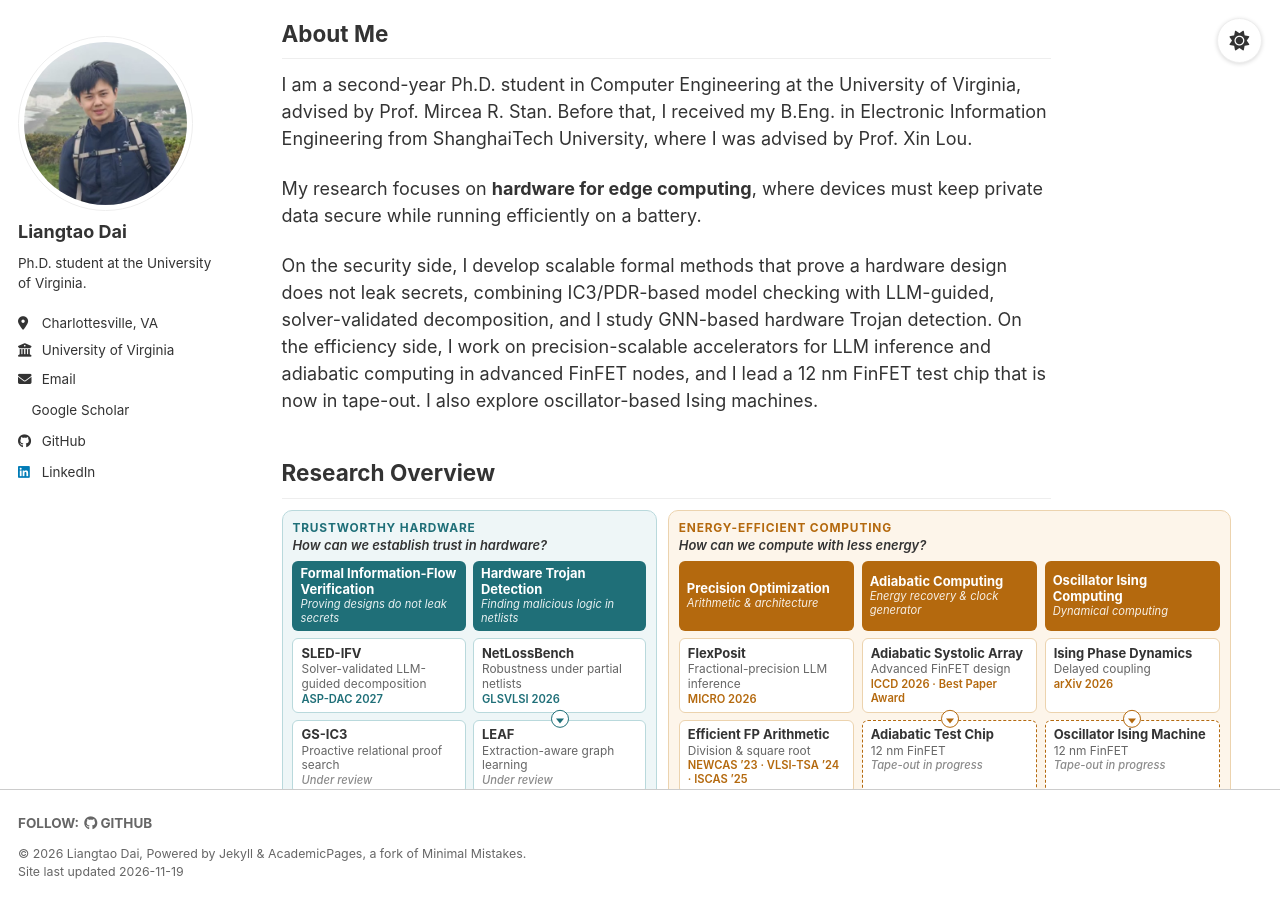
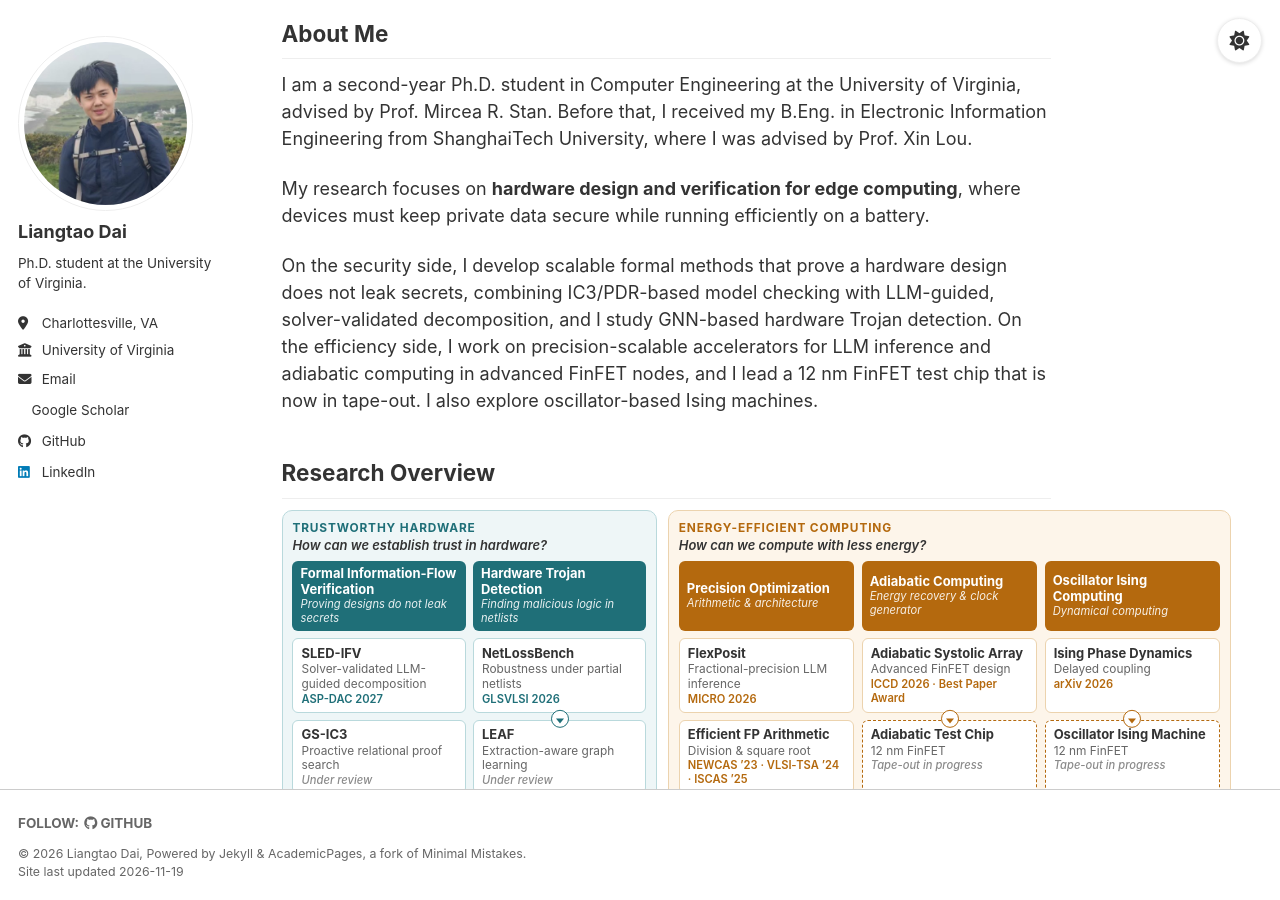
Before and after one commit to DDDDDlt/liangtaodai.github.io, a Jekyll site: the page built from _pages/about.md, in a window 1280 px wide and 900 px high. Built offline with Jekyll 4.4.1, drawn with Linux system fonts in a browser that asks for light colours; a style sheet for code colours, icons or effects is not loaded.

Commit message:
About Me: hardware design and verification for edge computing
Co-Authored-By: Claude Opus 5.5 <noreply@anthropic.com>
Claude-Session: https://claude.ai/code/session_01DYLYe9C6TX8cesK9o1eyX8

```diff
--- a/_pages/about.md
+++ b/_pages/about.md
@@ -9,7 +9,7 @@ hide_title: true
 
 I am a second-year Ph.D. student in Computer Engineering at the University of Virginia, advised by Prof. Mircea R. Stan. Before that, I received my B.Eng. in Electronic Information Engineering from ShanghaiTech University, where I was advised by Prof. Xin Lou.
 
-My research focuses on **hardware for edge computing**, where devices must keep private data secure while running efficiently on a battery.
+My research focuses on **hardware design and verification for edge computing**, where devices must keep private data secure while running efficiently on a battery.
 
 On the security side, I develop scalable formal methods that prove a hardware design does not leak secrets, combining IC3/PDR-based model checking with LLM-guided, solver-validated decomposition, and I study GNN-based hardware Trojan detection. On the efficiency side, I work on precision-scalable accelerators for LLM inference and adiabatic computing in advanced FinFET nodes, and I lead a 12&nbsp;nm FinFET test chip that is now in tape-out. I also explore oscillator-based Ising machines.
 
```
